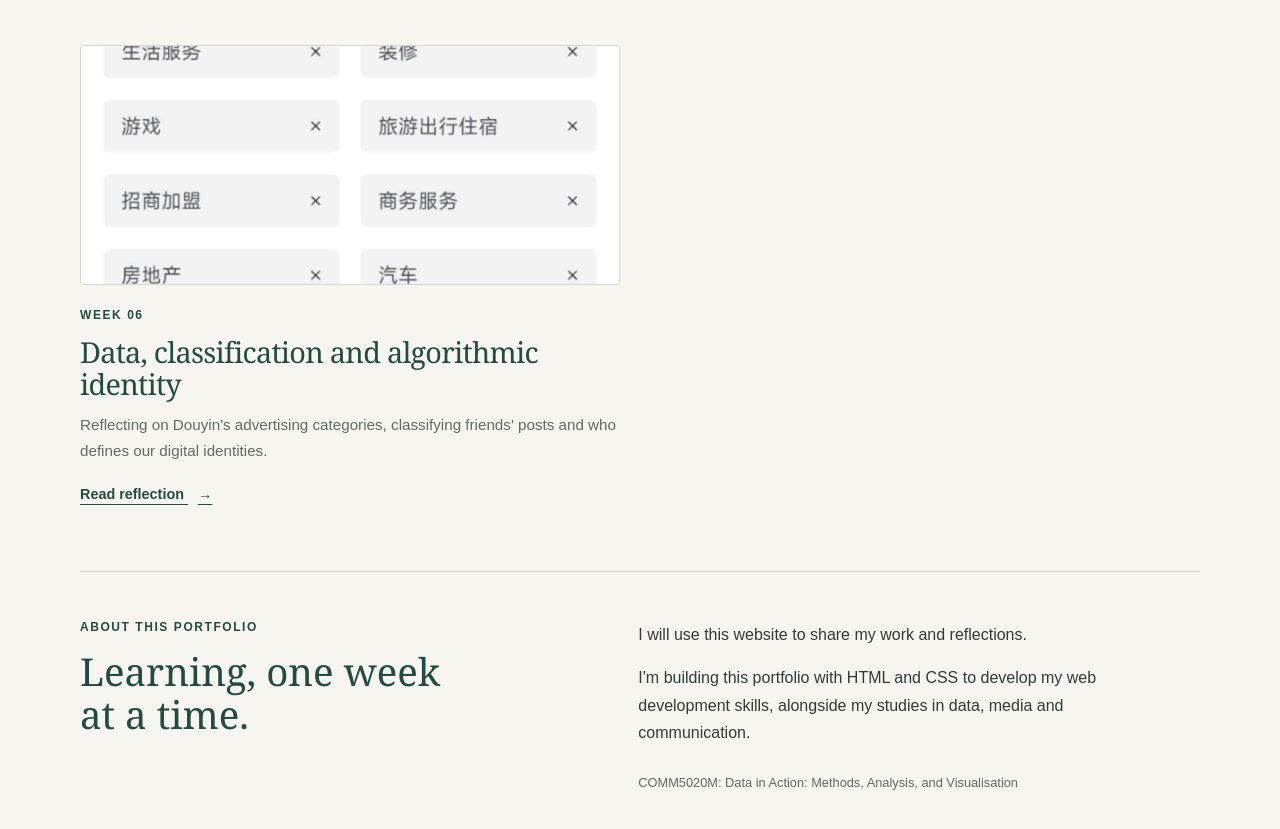
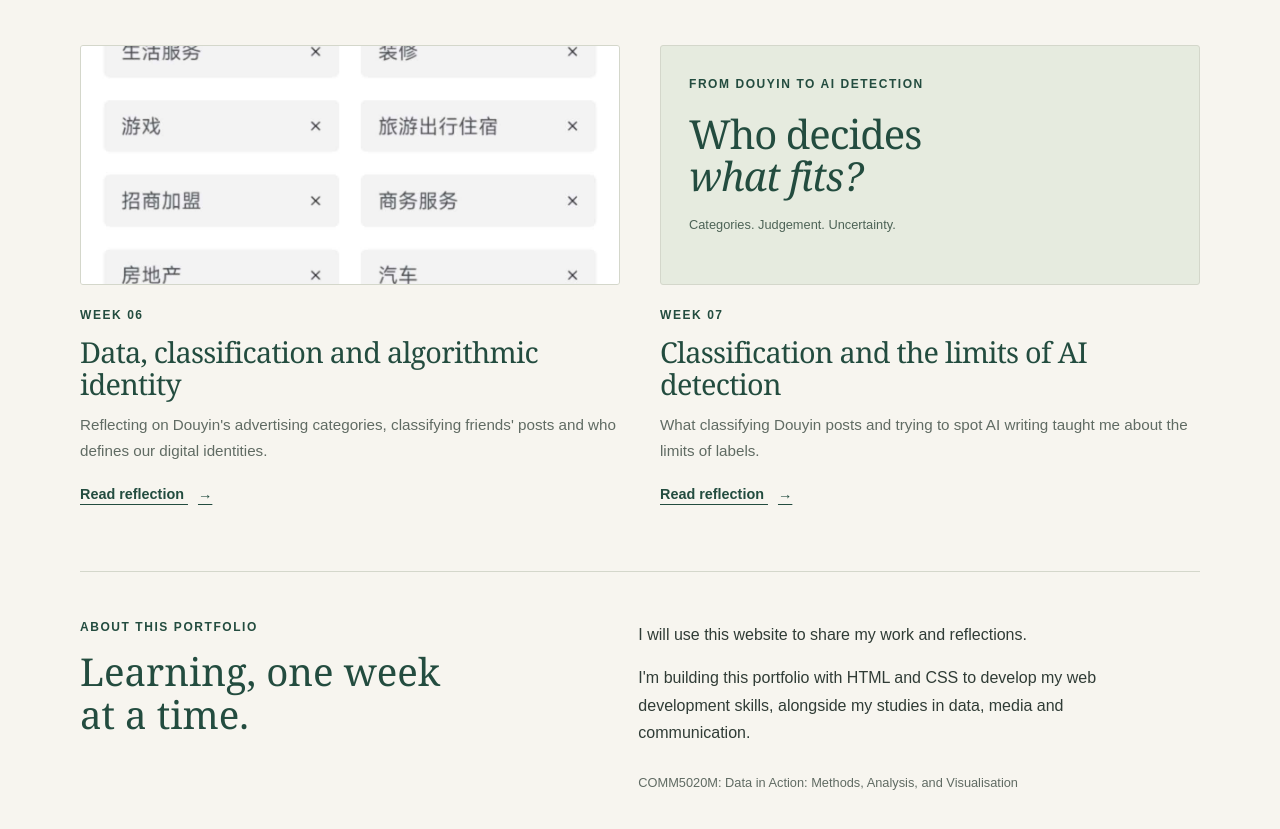
Before and after one commit to yuejiarui31-sketch/comm5020m-portfolio, a plain HTML site: page index.html in a window 1280 px wide. Shown: the part 1676-2505 px from the top of the page. Drawn offline with Linux system fonts and the light colour scheme.

Commit message:
Add files via upload

```diff
--- a/index.html
+++ b/index.html
@@ -99,6 +99,18 @@
           <p>Reflecting on Douyin's advertising categories, classifying friends' posts and who defines our digital identities.</p>
           <a class="text-link" href="reflections.html#week-6">Read reflection <span aria-hidden="true">→</span><span class="visually-hidden"> for Week 6</span></a>
         </article>
+
+        <article class="reflection-card">
+          <div class="card-preview ethics-preview" aria-hidden="true">
+            <span class="preview-caption">From Douyin to AI detection</span>
+            <p>Who decides<br><em>what fits?</em></p>
+            <span class="ethics-topics">Categories. Judgement. Uncertainty.</span>
+          </div>
+          <p class="week-label">Week 07</p>
+          <h3><a href="reflections.html#week-7">Classification and the limits of AI detection</a></h3>
+          <p>What classifying Douyin posts and trying to spot AI writing taught me about the limits of labels.</p>
+          <a class="text-link" href="reflections.html#week-7">Read reflection <span aria-hidden="true">→</span><span class="visually-hidden"> for Week 7</span></a>
+        </article>
       </div>
     </section>
 
```
